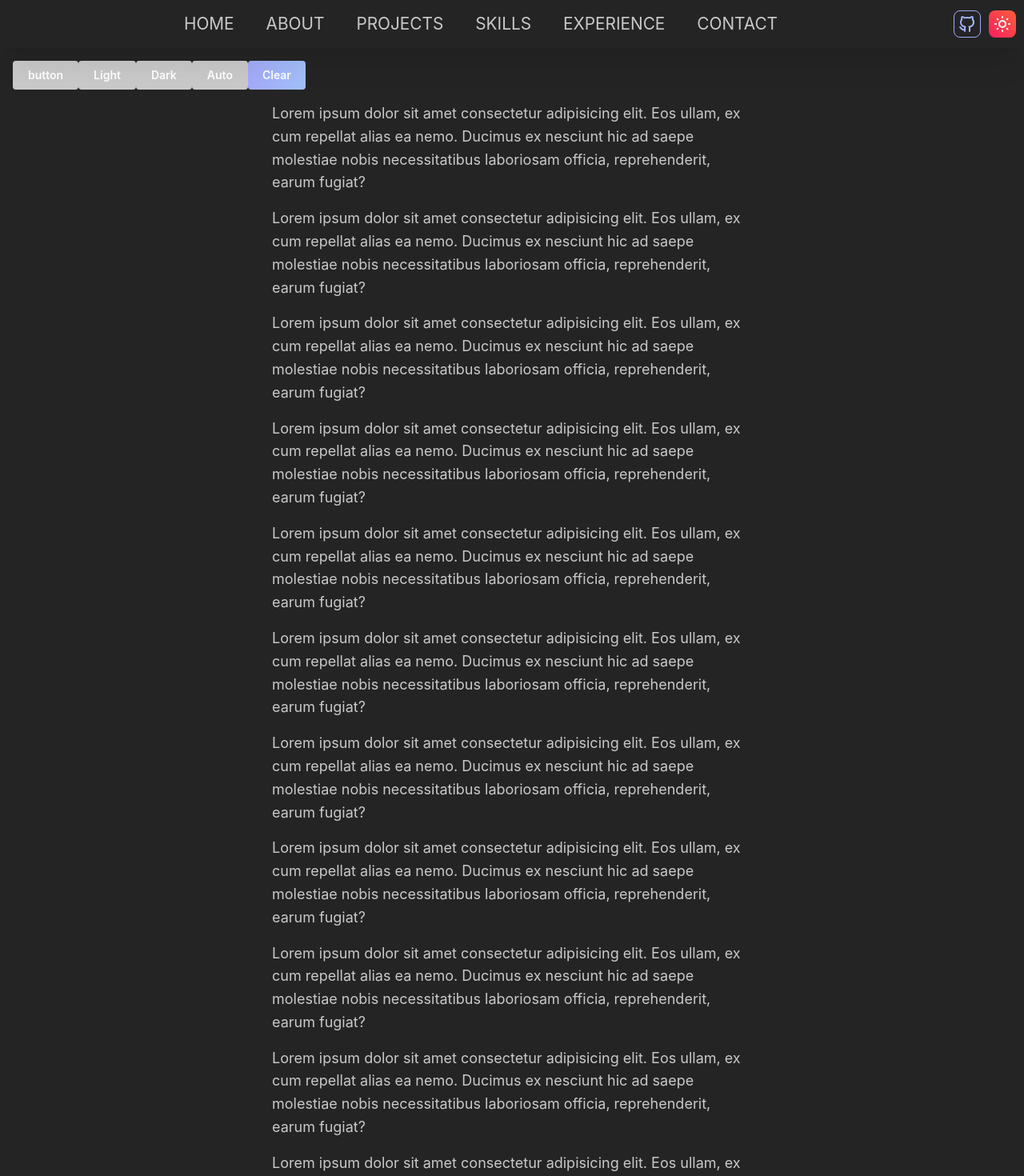
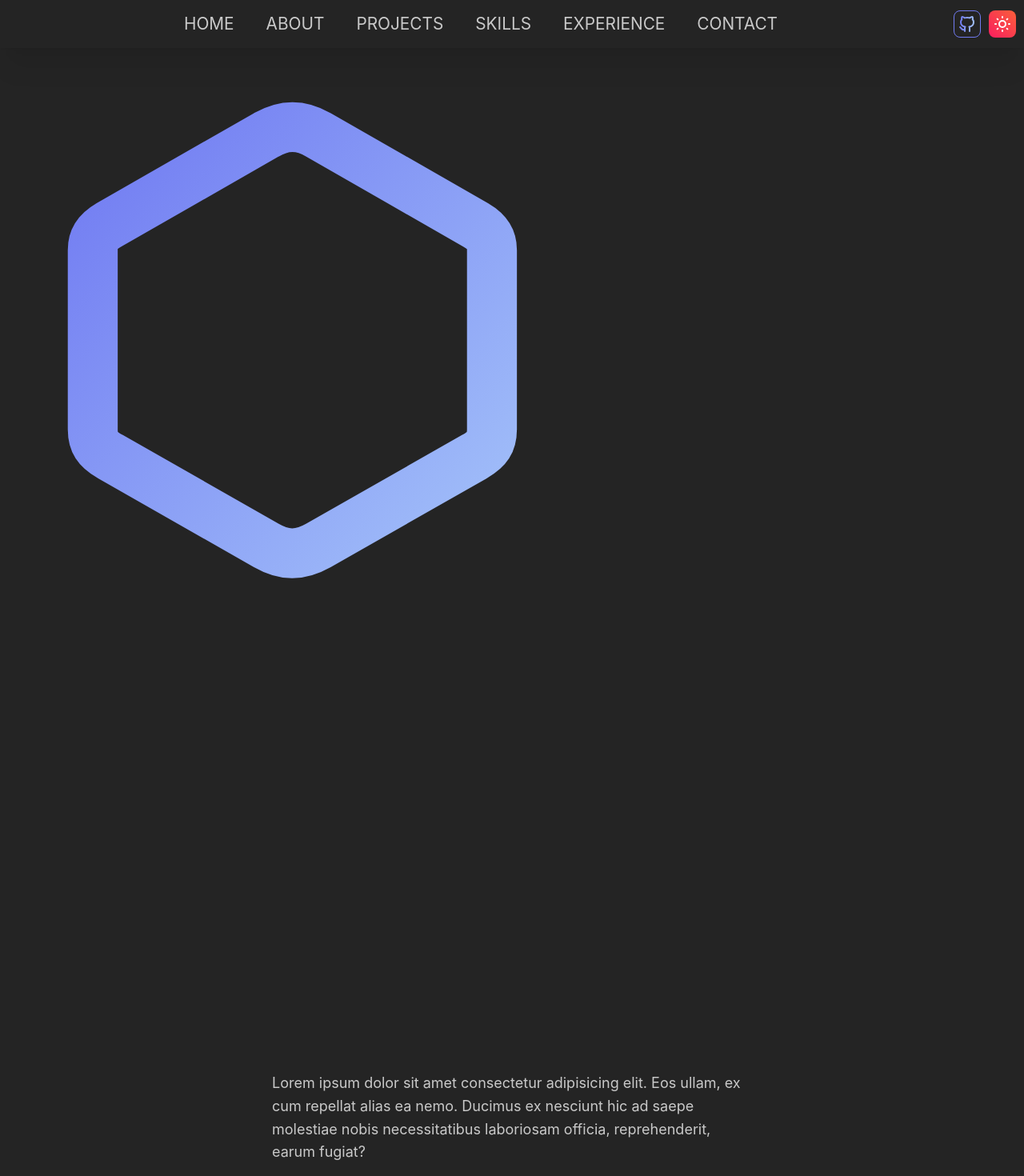
Before and after one commit to vincentz6/website, a React (Vite) app: page / in a window 1280 px wide. Shown: the top 1470 px of the page at 80% size. Built offline with nearby package versions, Linux system fonts and the light colour scheme.

Commit message:
avatar wtf is going on

```diff
--- a/src/colors.ts
+++ b/src/colors.ts
@@ -2,5 +2,5 @@ import { MantineColorsTuple, colorsTuple } from '@mantine/core';
 
 export const redpink: MantineColorsTuple = colorsTuple('#f91e5f');
 export const orange: MantineColorsTuple = colorsTuple('#fa5f3a');
-export const lavender: MantineColorsTuple = colorsTuple('#a3aaf8'); //#717bf2
+export const lavender: MantineColorsTuple = colorsTuple('#717bf2'); // #717bf2 #a3aaf8
 export const lightblue: MantineColorsTuple = colorsTuple('#a2c0f9');
--- /dev/null
+++ b/src/components/Avatar/Avatar.module.css
@@ -0,0 +1,21 @@
+.wrapper {
+    width: 100%;
+    aspect-ratio: 1;
+    overflow: hidden;
+    transition: transform 0.3s ease, box-shadow 0.3s ease;
+  }
+
+  .wrapper:hover {
+    transform: scale(1.05);
+  }
+
+  .svg {
+    width: 100%;
+    height: 100%;
+    display: block;
+  }
+
+
+   .avatarContainer {
+    position: relative;
+  }
--- /dev/null
+++ b/src/components/Avatar/Avatar.tsx
@@ -0,0 +1,135 @@
+// import { Image } from "@mantine/core";
+// import classes from "./Avatar.module.css";
+
+// export function Avatar() {
+//   return (
+//     <>
+//       <div className={classes.wrapper}>
+//         <svg viewBox="0 0 100 100" className={classes.svg}>
+//           <defs>
+//             <linearGradient id="gradient" x1="0%" y1="0%" x2="100%" y2="100%">
+//               <stop offset="0%" stopColor="var(--mantine-color-gradient1-0)" />
+//               <stop
+//                 offset="100%"
+//                 stopColor="var(--mantine-color-gradient2-0)"
+//               />
+//             </linearGradient>
+
+//             <mask id="hex-mask">
+//               {/* This defines the hexagon shape */}
+//               <polygon
+//                 points="50,5 93,27.5 93,72.5 50,95 7,72.5 7,27.5"
+//                 fill="white"
+//               />
+//             </mask>
+//           </defs>
+
+//           {/* Background gradient */}
+//           <rect
+//             width="100"
+//             height="100"
+//             fill="url(#gradient)"
+//             mask="url(#hex-mask)" // Apply the hexagon mask to the gradient background
+//           />
+
+//           {/* Image inside the hexagon mask */}
+//           <image
+//             href="src/assets/react.svg" // Your image path
+//             x="0"
+//             y="0"
+//             width="100"
+//             height="100"
+//             mask="url(#hex-mask)" // Apply the hexagon mask to the image
+//           />
+//         </svg>
+//       </div>
+//     </>
+//   );
+// }
+
+import { Image, Box } from "@mantine/core";
+import classes from "./Avatar.module.css";
+
+type AvatarProps = {
+  src: string;
+  alt?: string;
+};
+
+export function Avatar({ src, alt = "Avatar" }: AvatarProps) {
+  const size = 200; // Fixed size
+
+  // Hexagon path for the outer frame
+  const framePath =
+    "M 25.3985 7.4101 C 27.1797 6.4023 28.7735 6.3554 30.6016 7.4101 L 46.3516 16.4336 C 47.5237 17.1133 47.9922 17.7930 47.9922 18.9648 L 47.9922 36.9179 C 47.9922 38.1836 47.5468 38.9101 46.2110 39.6601 L 30.6016 48.5430 C 28.7266 49.5976 27.2032 49.5742 25.3985 48.5430 L 9.7891 39.6601 C 8.4532 38.9101 8.0079 38.1836 8.0079 36.9179 L 8.0079 18.9648 C 8.0079 17.7930 8.4766 17.1133 9.6485 16.4336 L 25.3985 7.4101 Z";
+
+  // Create a smaller version of the hexagon path for the image (scaled down)
+  const imagePath =
+    "M 25.6985 10.4101 C 27.1797 9.6023 28.3735 9.5554 29.8016 10.4101 L 43.3516 18.4336 C 44.3237 19.0133 44.6922 19.5930 44.6922 20.5648 L 44.6922 35.1179 C 44.6922 36.1836 44.3468 36.7101 43.2110 37.3601 L 29.8016 45.3430 C 28.3266 46.1976 27.0032 46.1742 25.6985 45.3430 L 12.7891 37.3601 C 11.6532 36.7101 11.3079 36.1836 11.3079 35.1179 L 11.3079 20.5648 C 11.3079 19.5930 11.6766 19.0133 12.6485 18.4336 L 25.6985 10.4101 Z";
+
+  return (
+    <Box className={classes.wrapper}>
+      {/* SVG for the hexagon frame with curved edges and gradient */}
+      <svg viewBox="0 0 100 100" className={classes.svg}>
+        {/* Define gradient */}
+        <defs>
+          <linearGradient id="gradient" x1="0%" y1="0%" x2="100%" y2="100%">
+            <stop offset="0%" stopColor="var(--mantine-color-gradient1-0)" />
+            <stop offset="100%" stopColor="var(--mantine-color-gradient2-0)" />
+          </linearGradient>
+        </defs>
+
+        {/* Curved Hexagon with gradient stroke */}
+        <path
+          d={framePath}
+          fill="none"
+          stroke={`url(#gradient)`}
+          strokeWidth={5}
+        />
+      </svg>
+
+      {/* Mantine Image with smaller hexagon clip-path */}
+      <Box
+        style={{
+          //   width: size,
+          //   height: size,
+          overflow: "hidden",
+          display: "flex",
+          alignItems: "center",
+          justifyContent: "center",
+        }}
+      >
+        <svg width={size} height={size} viewBox="0 0 100 100">
+          <defs>
+            <clipPath id="imageClip">
+              <path d={imagePath} />
+            </clipPath>
+          </defs>
+
+          <foreignObject width="100" height="100" clipPath="url(#imageClip)">
+            <div
+              style={{
+                width: "100%",
+                height: "100%",
+                display: "flex",
+                alignItems: "center",
+                justifyContent: "center",
+                overflow: "hidden",
+              }}
+            >
+              <Image
+                src={src}
+                alt={alt}
+                fit="contain"
+                style={{
+                  maxWidth: "50%",
+                  maxHeight: "50%",
+                  objectFit: "contain",
+                }}
+              />
+            </div>
+          </foreignObject>
+        </svg>
+      </Box>
+    </Box>
+  );
+}
--- a/src/components/Burger/Burger.module.css
+++ /dev/null
@@ -1,3 +0,0 @@
-.burger {
-    --burger-color: var(--mantine-color-gradient1-0);
-  }
--- a/src/components/Burger/Burger.tsx
+++ b/src/components/Burger/Burger.tsx
@@ -1,5 +1,4 @@
 import { Burger as MantineBurger } from "@mantine/core";
-import classes from "./Burger.module.css";
 
 interface BurgerProps {
   opened: boolean;
@@ -11,9 +10,9 @@ export function Burger({ opened, onClick }: BurgerProps) {
     <MantineBurger
       opened={opened}
       onClick={onClick}
-      size="sm"
+      size="md"
       hiddenFrom="sm"
-      className={classes.burger}
+      color="gradient1"
       aria-label="Toggle navigation"
     />
   );
--- a/src/components/ColorSchemeToggle/ColorSchemeToggle.module.css
+++ b/src/components/ColorSchemeToggle/ColorSchemeToggle.module.css
@@ -1,3 +1,4 @@
-/* .toggle {
-    margin-left: auto
-} */
+.toggle:active {
+    transform: scale(0.90);
+    transition: transform 0.1s ease;
+}
--- a/src/components/ColorSchemeToggle/ColorSchemeToggle.tsx
+++ b/src/components/ColorSchemeToggle/ColorSchemeToggle.tsx
@@ -13,7 +13,6 @@ export function ColorSchemeToggle() {
   };
 
   return (
-    <>
     <ActionIcon
       className={classes.toggle}
       onClick={toggleColorScheme}
@@ -35,6 +34,5 @@ export function ColorSchemeToggle() {
         {dark ? <IconSun /> : <IconMoon />}
       </Tooltip>
     </ActionIcon>
-    </>
   );
 }
--- a/src/components/GithubIcon/GithubIcon.module.css
+++ b/src/components/GithubIcon/GithubIcon.module.css
@@ -1,6 +1,7 @@
-/* .github_icon {
-    margin-left: auto;
-} */
+.github_icon:active {
+    transform: scale(0.90);
+    transition: transform 0.1s ease;
+}
 
 .github_icon svg {
     stroke: url(#icon-gradient);
--- a/src/components/NavigationButton/NavigationButton.module.css
+++ b/src/components/NavigationButton/NavigationButton.module.css
@@ -8,6 +8,11 @@
 
 .navbutton:hover {
     background-color: rgba(0, 0, 0, 0.1);
+}
+
+.navbutton:active {
+    transform: translateY(0.1rem);
+    transition: transform 0.1s ease;
 }
 
 .textWrapper {
--- a/src/pages/Homepage.tsx
+++ b/src/pages/Homepage.tsx
@@ -1,28 +1,17 @@
-import { Button, useMantineColorScheme, Text } from "@mantine/core";
+import { Text } from "@mantine/core";
+import { Avatar } from "../components/Avatar/Avatar";
 
 const lorem =
   "Lorem ipsum dolor sit amet consectetur adipisicing elit. Eos ullam, ex cum repellat alias ea nemo. Ducimus ex nesciunt hic ad saepe molestiae nobis necessitatibus laboriosam officia, reprehenderit, earum fugiat?";
 
 export function Homepage() {
-  const { setColorScheme, clearColorScheme } = useMantineColorScheme();
-
   return (
     <>
-      <Button> button</Button>
-      <Button onClick={() => setColorScheme("light")}>Light</Button>
-      <Button onClick={() => setColorScheme("dark")}>Dark</Button>
-      <Button onClick={() => setColorScheme("auto")}>Auto</Button>
-      <Button
-        onClick={clearColorScheme}
-        variant="gradient"
-        gradient={{ from: "gradient1", to: "gradient2", deg: 90 }}
-      >
-        Clear
-      </Button>
+      <Avatar src="src/assets/react.svg" alt="React Logo" />
       {Array(6)
         .fill(0)
         .map((_, index) => (
-          <Text size="lg" key={index} my="md" maw={600} mx="auto" id="home">
+          <Text size="lg" key={index} my="md" maw={600} mx="auto">
             {lorem}
           </Text>
         ))}
```
Lines whose indentation alone changed are shown as unchanged.
